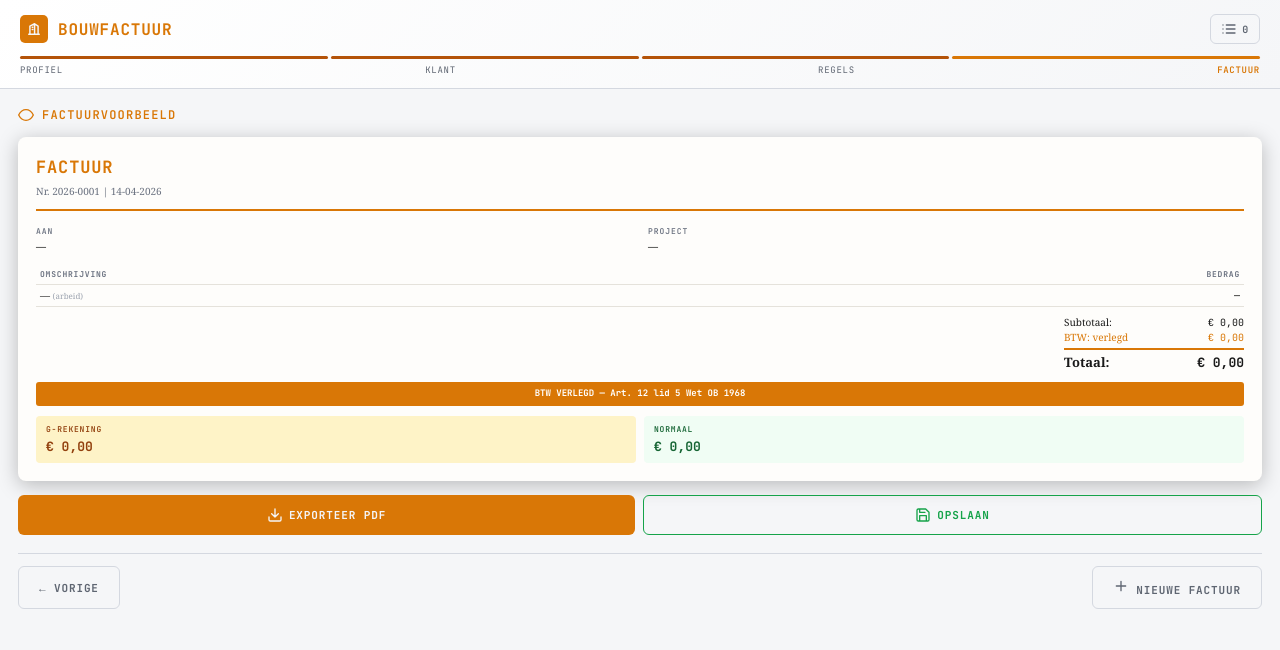
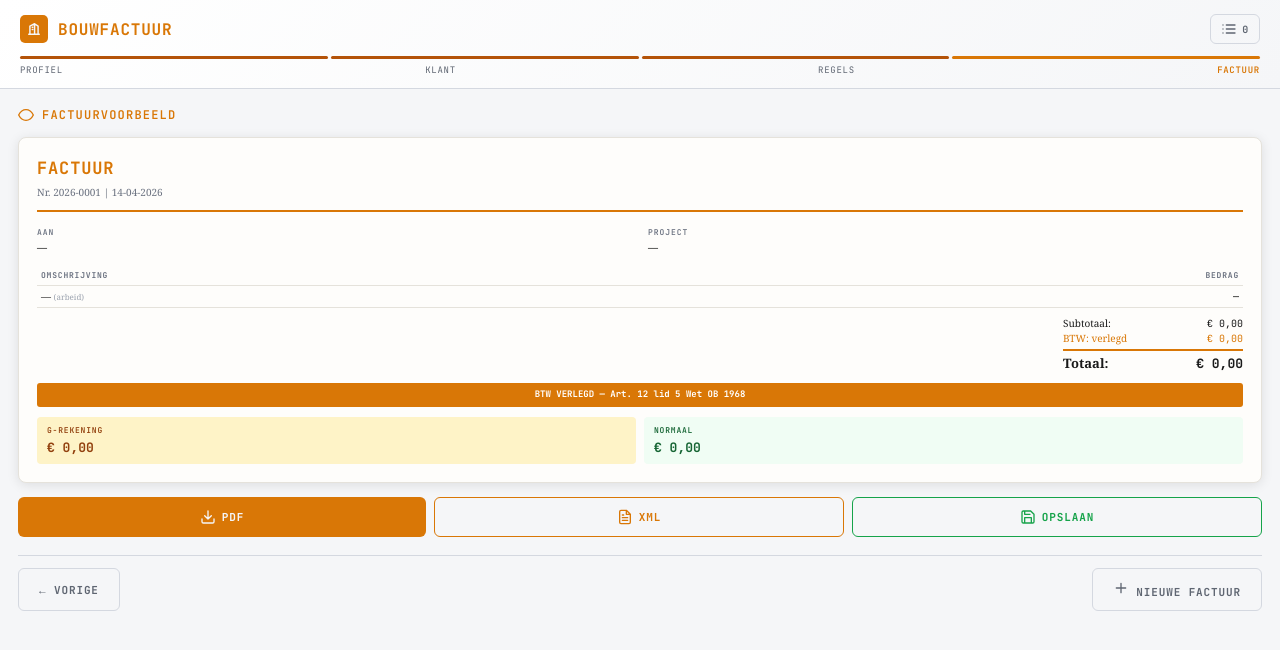
Before and after one commit to krijnmossel73/bouwfactuur, a React (Vite) app: page / in a window 1280 px wide. Both pictures are taken after a click on the element "FACTUUR". Shown: the top 650 px of the page. Built offline with nearby package versions, Linux system fonts and the light colour scheme.

Commit message:
Update src/App.jsx — light mode + DICO/NLCIUS XML export

```diff
--- a/src/App.jsx
+++ b/src/App.jsx
@@ -8,6 +8,7 @@ import InvoicePDF from './InvoicePDF.jsx';
 import InvoiceHistory from './InvoiceHistory.jsx';
 import ViesButton from './ViesButton.jsx';
 import KvkButton from './KvkButton.jsx';
+import { generateInvoiceXML, downloadXML } from './invoiceXml.js';
 
 const STEPS = ['Profiel', 'Klant', 'Regels', 'Factuur'];
 
@@ -201,7 +202,7 @@ export default function App() {
           position: 'fixed', top: '12px', left: '50%', transform: 'translateX(-50%)',
           background: 'var(--ac)', color: 'var(--bg)', padding: '10px 18px', borderRadius: '6px',
           fontSize: '11px', fontWeight: 700, zIndex: 999, letterSpacing: '.04em',
-          boxShadow: '0 4px 12px rgba(245,158,11,.3)', animation: 'fadeIn .2s ease',
+          boxShadow: '0 4px 12px rgba(217,119,6,.2)', animation: 'fadeIn .2s ease',
         }}>
           {toast}
         </div>
@@ -418,7 +419,7 @@ export default function App() {
             <div style={sec}><EyeIcon /> Factuurvoorbeeld</div>
 
             {/* Compact in-app preview */}
-            <div style={{ background: '#FEFDFB', borderRadius: '8px', padding: '18px', color: '#1A1A1A', fontFamily: "Georgia,serif", fontSize: '11px', lineHeight: 1.5, boxShadow: '0 4px 20px rgba(0,0,0,.25)' }}>
+            <div style={{ background: '#FEFDFB', borderRadius: '8px', padding: '18px', color: '#1A1A1A', fontFamily: "Georgia,serif", fontSize: '11px', lineHeight: 1.5, boxShadow: '0 2px 12px rgba(0,0,0,.1)', border: '1px solid #E5E2DB' }}>
               <div style={{ display: 'flex', justifyContent: 'space-between', paddingBottom: '10px', borderBottom: '2px solid #D97706', marginBottom: '14px' }}>
                 <div>
                   <div style={{ fontSize: '17px', fontWeight: 700, color: '#D97706', fontFamily: 'var(--fn)', letterSpacing: '.05em' }}>FACTUUR</div>
@@ -482,11 +483,18 @@ export default function App() {
             </div>
 
             {/* Action buttons */}
-            <div style={{ display: 'flex', gap: '8px', marginTop: '14px' }}>
-              <button onClick={exportPDF} style={{ ...btn1, flex: 1, display: 'flex', alignItems: 'center', justifyContent: 'center', gap: '6px' }}>
-                <DownIcon /> Exporteer PDF
+            <div style={{ display: 'flex', gap: '8px', marginTop: '14px', flexWrap: 'wrap' }}>
+              <button onClick={exportPDF} style={{ ...btn1, flex: 1, minWidth: '120px', display: 'flex', alignItems: 'center', justifyContent: 'center', gap: '6px' }}>
+                <DownIcon /> PDF
               </button>
-              <button onClick={saveInvoice} style={{ ...btn2, flex: 1, display: 'flex', alignItems: 'center', justifyContent: 'center', gap: '6px', borderColor: 'var(--ok)', color: 'var(--ok)' }}>
+              <button onClick={() => {
+                const xml = generateInvoiceXML({ oa, og, project, lines, totals, btwVerlegd, useGrek, gPerc });
+                downloadXML(xml, `factuur-${project.factuurnummer || 'draft'}.xml`);
+                flash('DICO/NLCIUS XML gedownload');
+              }} style={{ ...btn2, flex: 1, minWidth: '120px', display: 'flex', alignItems: 'center', justifyContent: 'center', gap: '6px', borderColor: 'var(--ac)', color: 'var(--ac)' }}>
+                <FileIcon /> XML
+              </button>
+              <button onClick={saveInvoice} style={{ ...btn2, flex: 1, minWidth: '120px', display: 'flex', alignItems: 'center', justifyContent: 'center', gap: '6px', borderColor: 'var(--ok)', color: 'var(--ok)' }}>
                 <SaveIcon /> Opslaan
               </button>
             </div>
```
